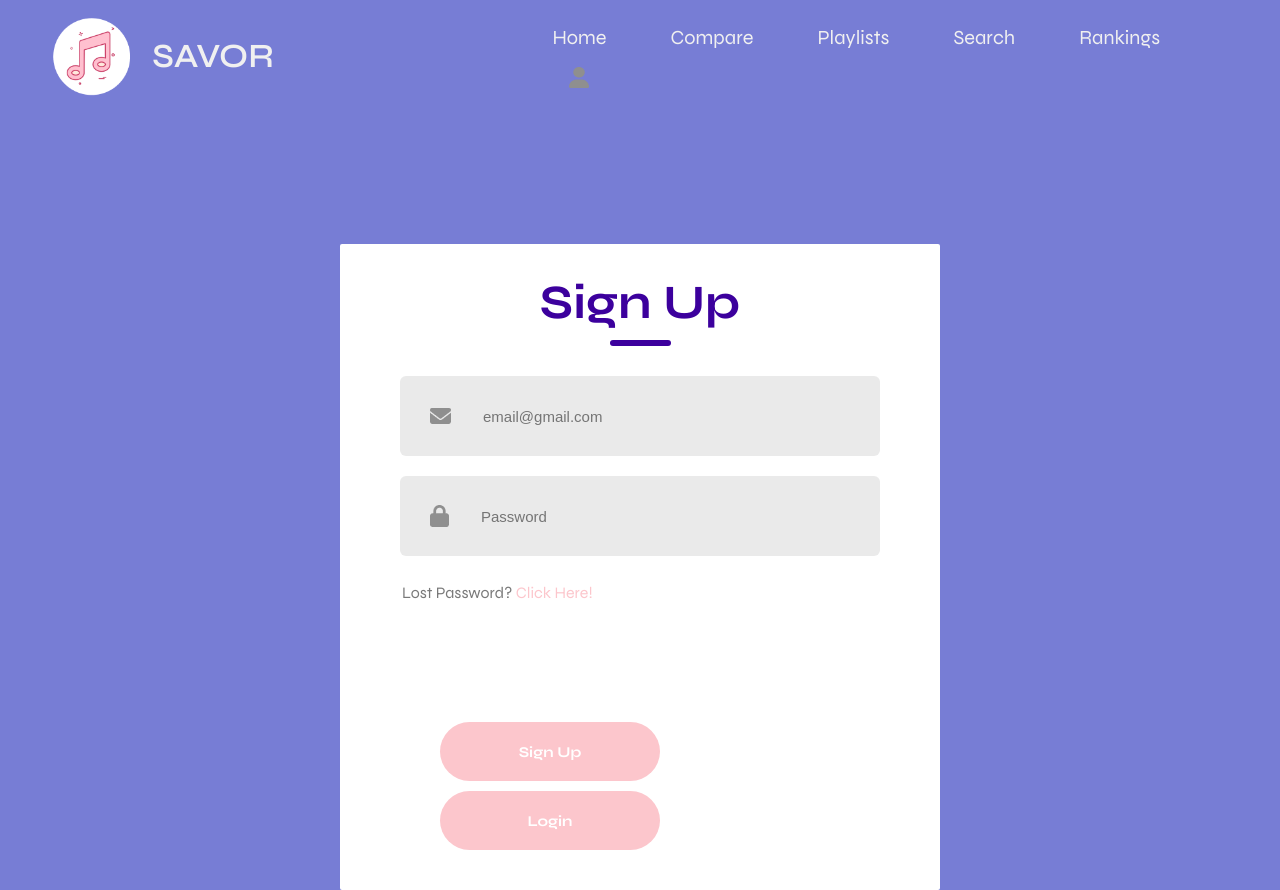
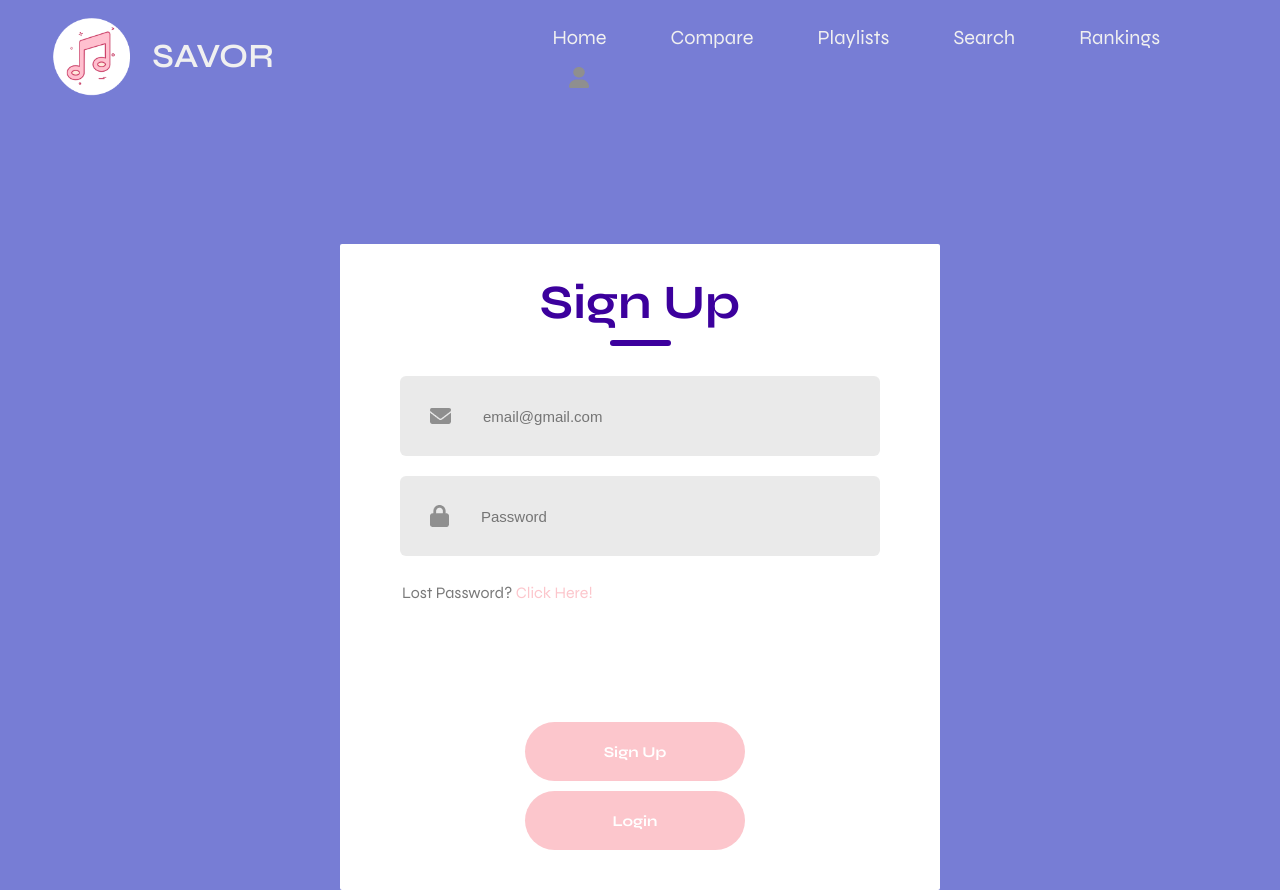
Before and after one commit to KevinYu3214/Savor, a React (Vite) app: page /account in a window 1280 px wide. Built offline with nearby package versions, Linux system fonts and the light colour scheme; no server answers.

Commit message:
Centered button

```diff
--- a/src/components/LoginSignup.scss
+++ b/src/components/LoginSignup.scss
@@ -86,7 +86,7 @@
     justify-content: center;
     align-items:center;
     margin-bottom: 10px;
-    margin-left: 100px;
+    margin-left: 185px;
     width: 220px;
     height: 59px;
     color: #fff;
```
